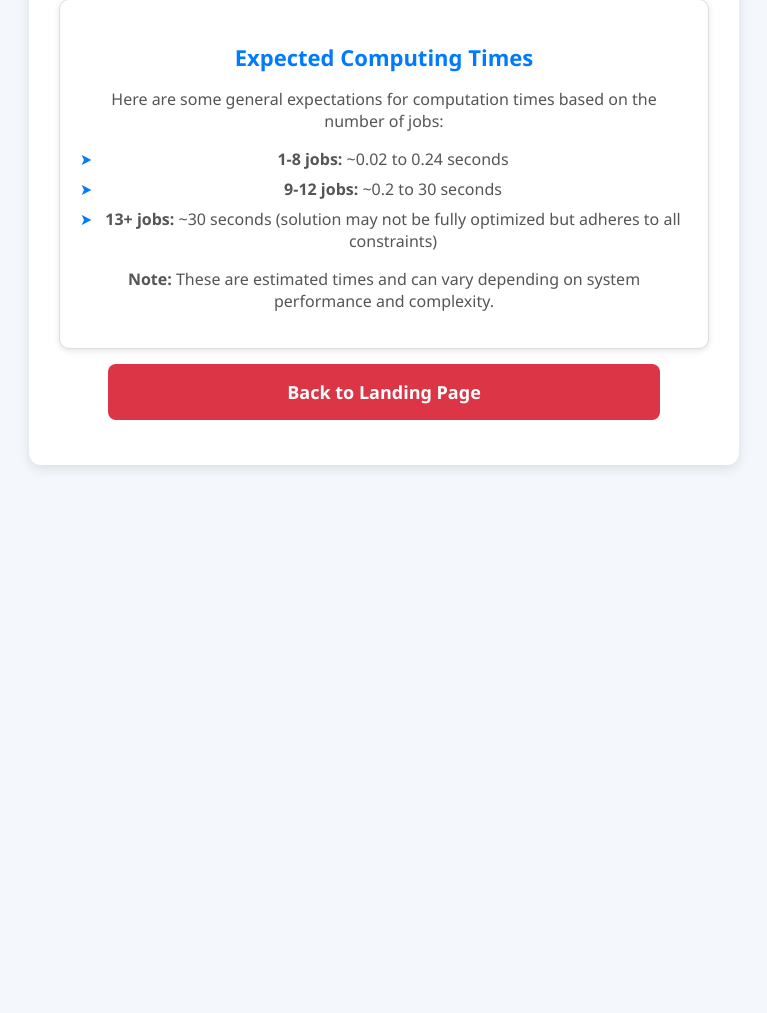
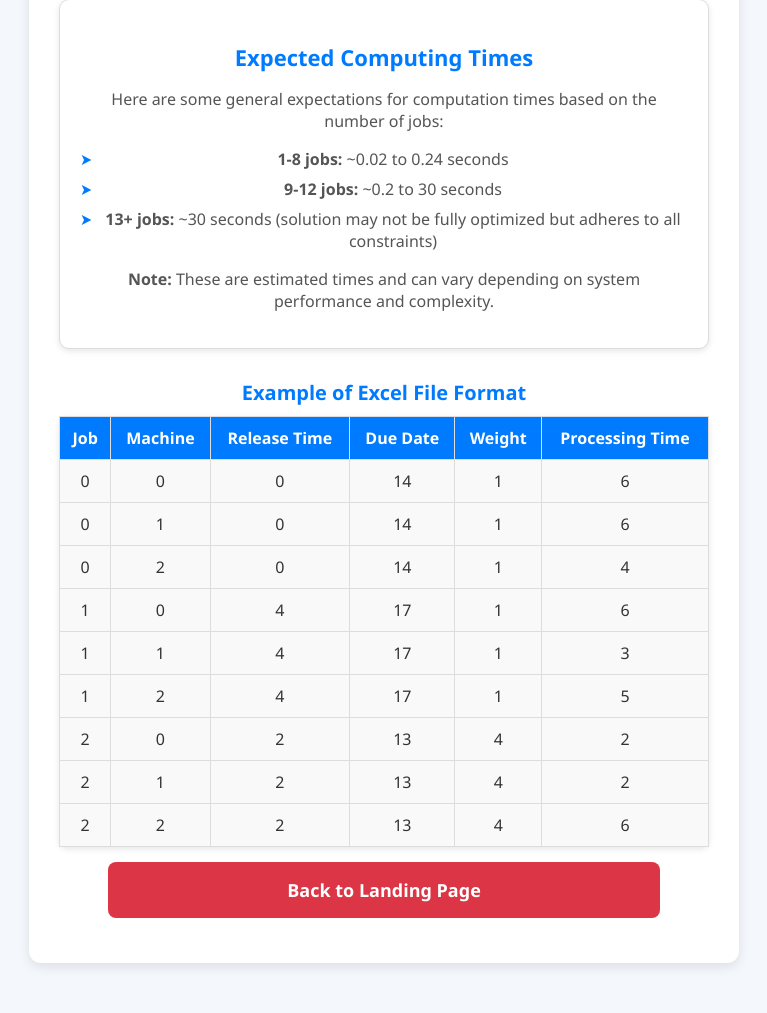
Before and after one commit to Wesleyvdhorst/projectOBP_MS2, a Flask app: page /upload_page in a window 1280 px wide. Shown: the part 394-1407 px from the top of the page, without its empty margins (256-1023 px from the left). Before the commit the page ends 863 px from the top, so only its background shows below. Run offline with Flask 2, Linux system fonts and the light colour scheme.

Commit message:
feat: added excel example

```diff
--- a/templates/upload_page.html
+++ b/templates/upload_page.html
@@ -106,6 +106,37 @@
             color: #007bff;
         }
 
+        /* Example Table Styles */
+        .example-table {
+            margin-top: 30px;
+            text-align: center;
+        }
+        .example-table h3 {
+            color: #007bff;
+            font-size: 20px;
+            margin-bottom: 10px;
+        }
+        table {
+            width: 100%;
+            border-collapse: collapse;
+            margin-top: 10px;
+            background: white;
+            border-radius: 8px;
+            box-shadow: 0 2px 6px rgba(0, 0, 0, 0.1);
+        }
+        th, td {
+            border: 1px solid #ddd;
+            padding: 10px;
+            text-align: center;
+        }
+        th {
+            background: #007bff;
+            color: white;
+        }
+        td {
+            background: #f9f9f9;
+        }
+
     </style>
     <script>
         function displayFileName(input) {
@@ -136,6 +167,93 @@
             <p><strong>Note:</strong> These are estimated times and can vary depending on system performance and complexity.</p>
         </div>
 
+        <!-- Example Excel Format -->
+        <div class="example-table">
+            <h3>Example of Excel File Format</h3>
+            <table>
+                <tr>
+                    <th>Job</th>
+                    <th>Machine</th>
+                    <th>Release Time</th>
+                    <th>Due Date</th>
+                    <th>Weight</th>
+                    <th>Processing Time</th>
+                </tr>
+                <tr>
+                    <td>0</td>
+                    <td>0</td>
+                    <td>0</td>
+                    <td>14</td>
+                    <td>1</td>
+                    <td>6</td>
+                </tr>
+                <tr>
+                    <td>0</td>
+                    <td>1</td>
+                    <td>0</td>
+                    <td>14</td>
+                    <td>1</td>
+                    <td>6</td>
+                </tr>
+                <tr>
+                    <td>0</td>
+                    <td>2</td>
+                    <td>0</td>
+                    <td>14</td>
+                    <td>1</td>
+                    <td>4</td>
+                </tr>
+                <tr>
+                    <td>1</td>
+                    <td>0</td>
+                    <td>4</td>
+                    <td>17</td>
+                    <td>1</td>
+                    <td>6</td>
+                </tr>
+                <tr>
+                    <td>1</td>
+                    <td>1</td>
+                    <td>4</td>
+                    <td>17</td>
+                    <td>1</td>
+                    <td>3</td>
+                </tr>
+                <tr>
+                    <td>1</td>
+                    <td>2</td>
+                    <td>4</td>
+                    <td>17</td>
+                    <td>1</td>
+                    <td>5</td>
+                </tr>
+                <tr>
+                    <td>2</td>
+                    <td>0</td>
+                    <td>2</td>
+                    <td>13</td>
+                    <td>4</td>
+                    <td>2</td>
+                </tr>
+                <tr>
+                    <td>2</td>
+                    <td>1</td>
+                    <td>2</td>
+                    <td>13</td>
+                    <td>4</td>
+                    <td>2</td>
+                </tr>
+                <tr>
+                    <td>2</td>
+                    <td>2</td>
+                    <td>2</td>
+                    <td>13</td>
+                    <td>4</td>
+                    <td>6</td>
+                </tr>
+            </table>
+        </div>
+
         <a href="{{ url_for('landing_page') }}" class="button back-button">Back to Landing Page</a>
     </div>
 </body>
```
